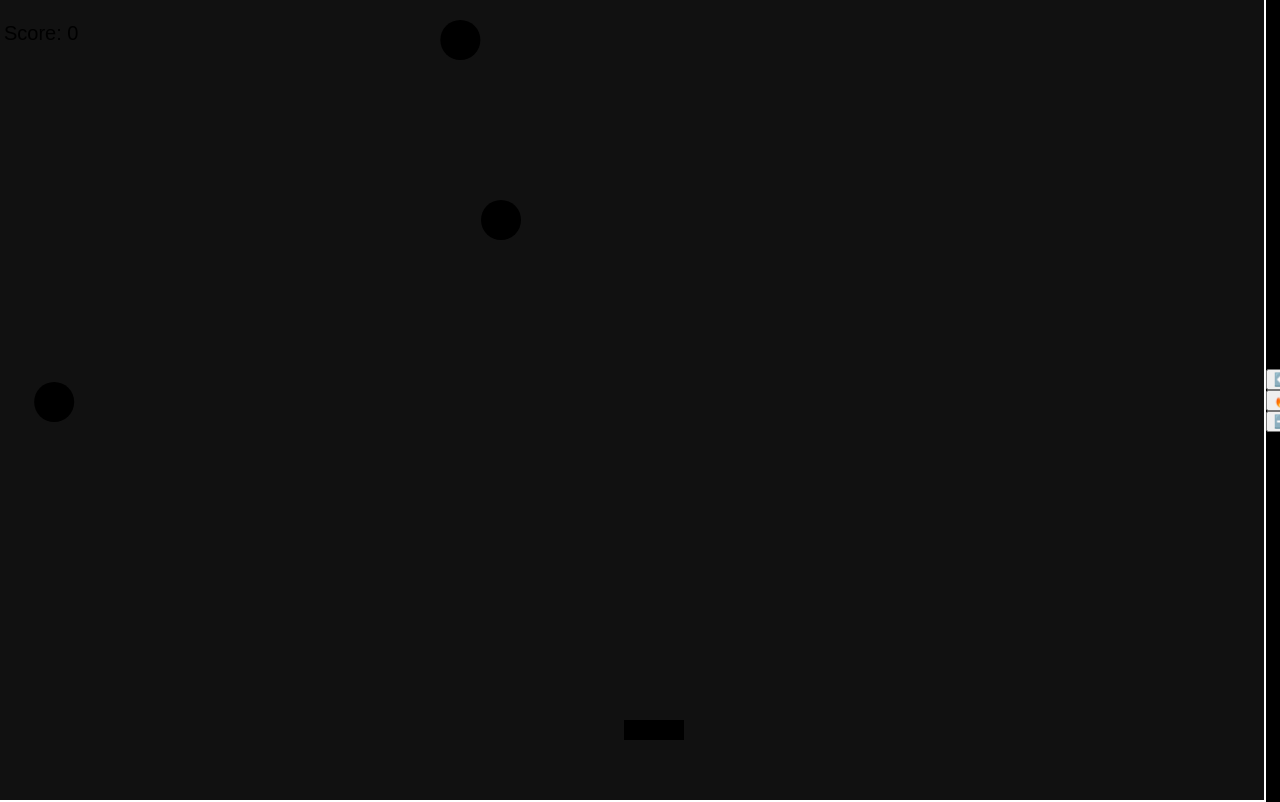
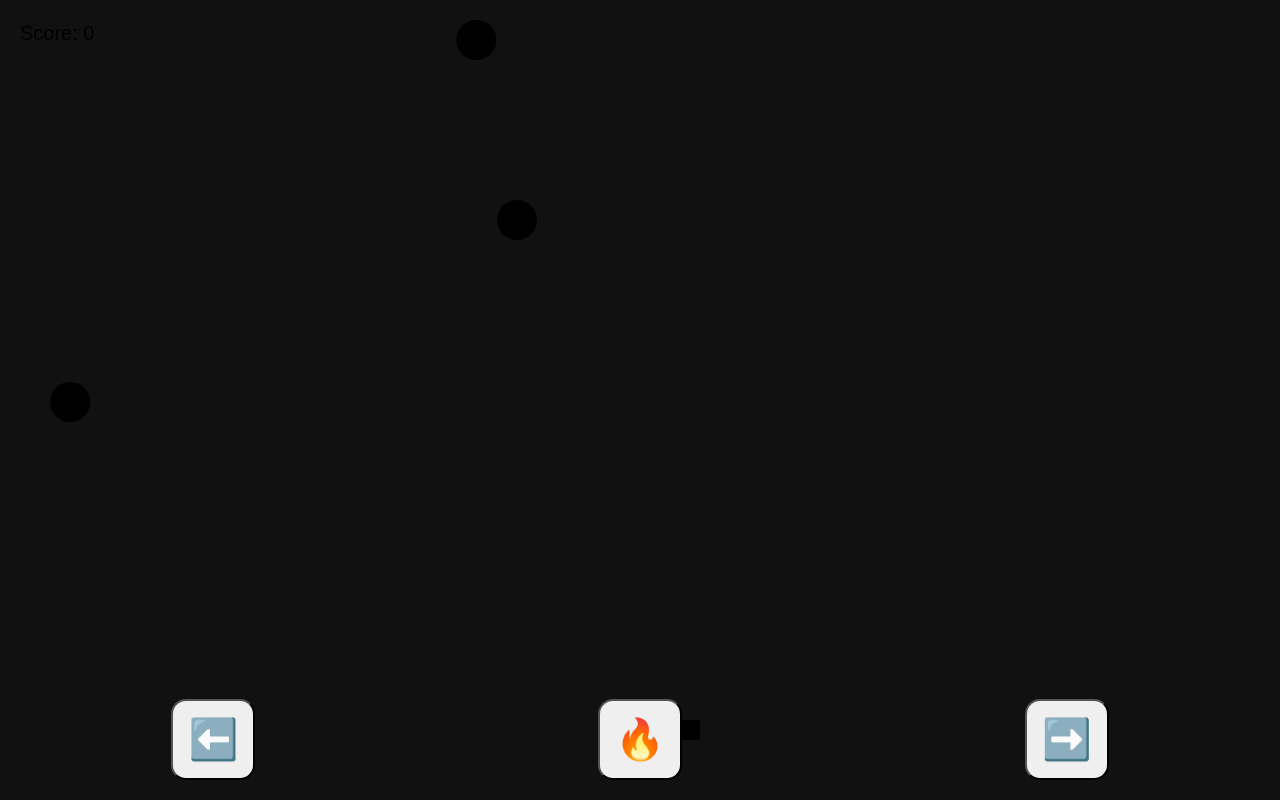
Before and after one commit to jsubodh06/SpaceShooter, a plain HTML site: page index.html in a window 1280 px wide. Drawn offline with Linux system fonts and the light colour scheme.

Commit message:
Add controls styling to style.css
Added styles for controls section and button.

```diff
--- a/style.css
+++ b/style.css
@@ -11,3 +11,17 @@ body {
     background: #111;
     border: 2px solid white;
 }
+
+ #controls {
+    position: fixed;
+    bottom: 20px;
+    width: 100%;
+    display: flex;
+    justify-content: space-around;
+  }
+
+  #controls button {
+    font-size: 40px;
+    padding: 15px;
+    border-radius: 15px;
+  }
```
